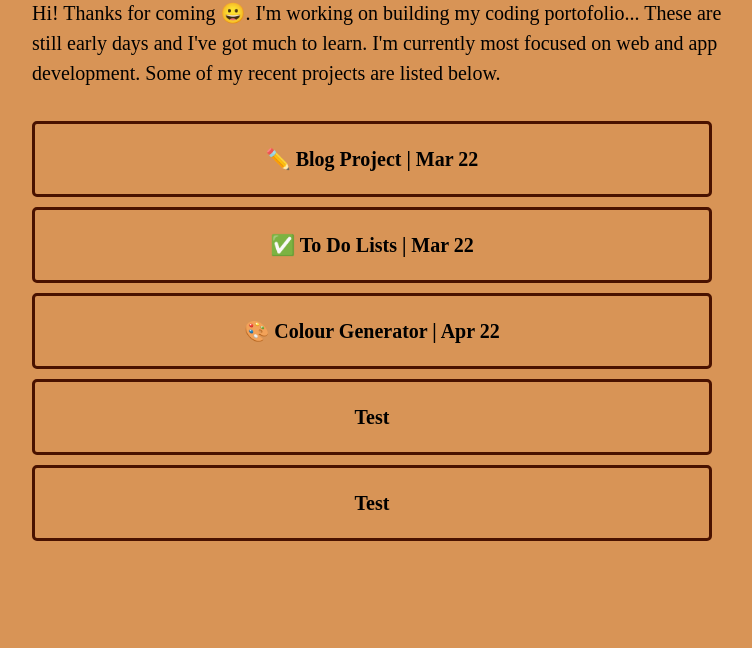
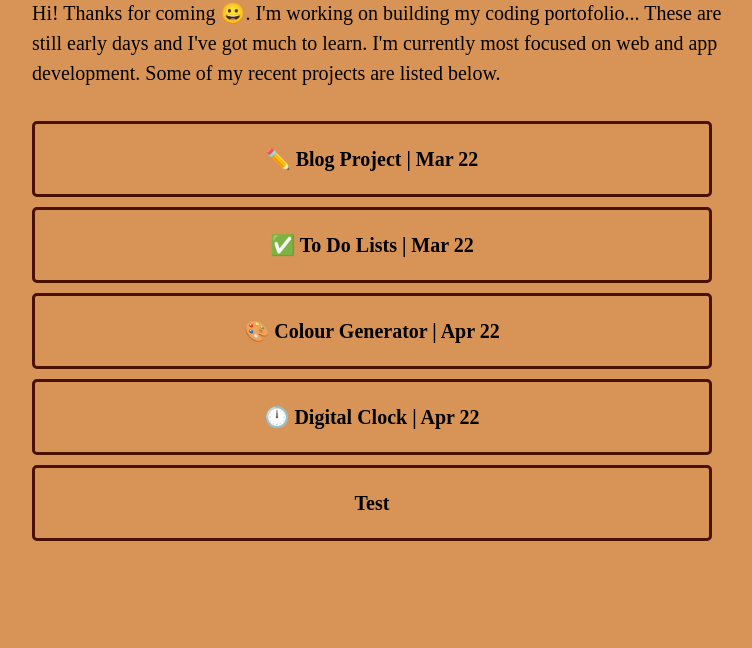
Before and after one commit to JamesD21/jamesd21.github.io, a plain HTML site: page index.html in a window 1280 px wide. Shown: the part 376-1024 px from the top of the page, without its empty margins (268-1020 px from the left). Drawn offline with Linux system fonts and the light colour scheme; grey boxes are pictures that could not be loaded; a web font is replaced by a local one.

Commit message:
Digital clock project update

```diff
--- a/index.html
+++ b/index.html
@@ -43,7 +43,7 @@
             <li><a class="blog"href="https://competent-engelbart-04eadf.netlify.app/">✏️ Blog Project | Mar 22 </a></li>
             <li><a class="toDoList" href="https://relaxed-jelly-7422f4.netlify.app/">✅ To Do Lists | Mar 22 </a></li>
             <li><a class="test" href="https://cute-selkie-4d8f04.netlify.app">🎨 Colour Generator | Apr 22</a></li>
-            <li><a class="test" href="https://relaxed-jelly-7422f4.netlify.app/">Test</a></li>
+            <li><a class="test" href="https://remarkable-pastelito-cc5454.netlify.app/">🕛 Digital Clock | Apr 22</a></li>
             <li><a class="test" href="https://relaxed-jelly-7422f4.netlify.app/">Test</a></li>
 
 
```
